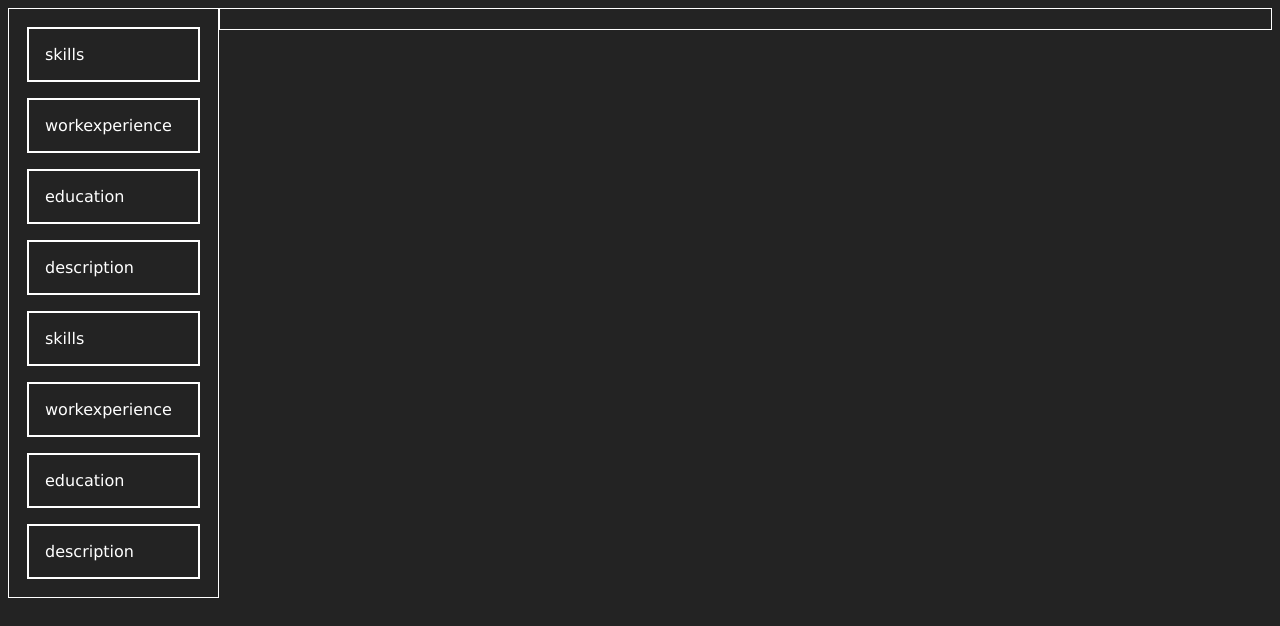
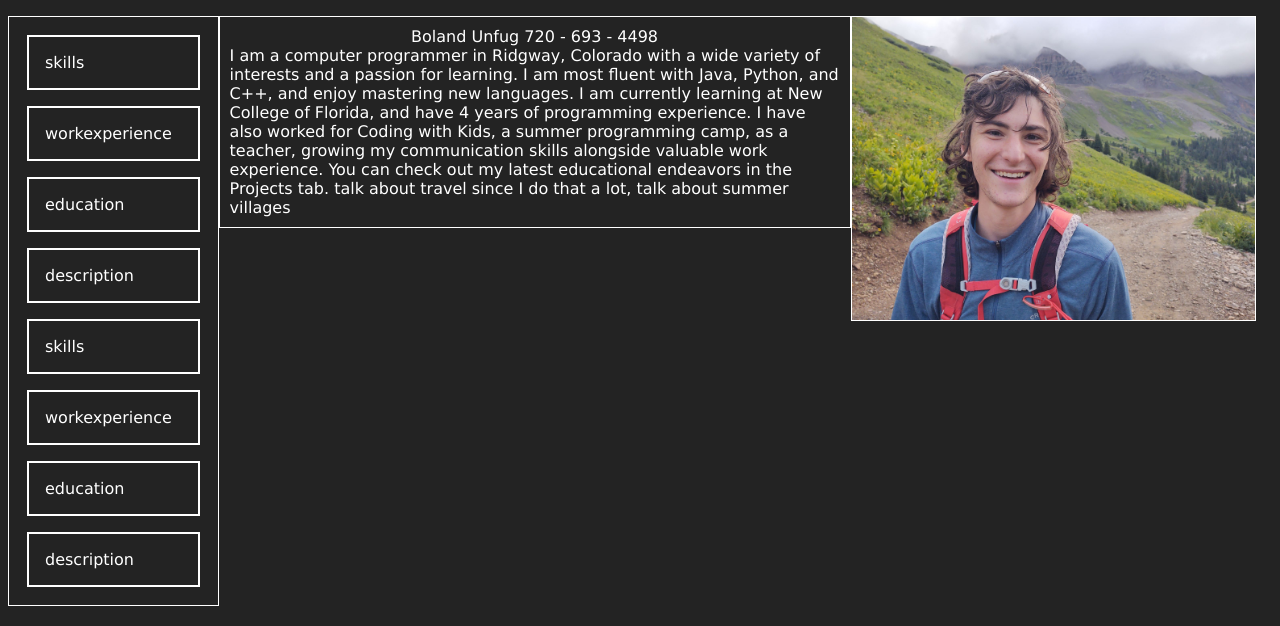
Before and after one commit to Boland-Unfug/Web-Technologies-2022, a plain HTML site: page Modular CV/description.html in a window 1280 px wide. Drawn offline with Linux system fonts and the light colour scheme.

Commit message:
finished description and skills draft

```diff
--- a/Modular CV/description.html
+++ b/Modular CV/description.html
@@ -6,6 +6,7 @@
 
 <!DOCTYPE html>
 <html lang="en-us">
+
 <head>
     <link rel="stylesheet" href="styles.css">
 
@@ -24,14 +25,30 @@
             <a href="file:///C:/Users/boogl/.vscode/Web-Technologies-2022/Modular%20CV/education.html">education</a>
             <a href="file:///C:/Users/boogl/.vscode/Web-Technologies-2022Modular%20CV/description.html">description</a>
             <a href="file:///C:/Users/boogl/.vscode/Web-Technologies-2022/Modular%20CV/skills.html">skills</a>
-                <a  href="file:///C:/Users/boogl/.vscode/Web-Technologies-2022/Modular%20CV/workexperience.html">workexperience</a>
+            <a href="file:///C:/Users/boogl/.vscode/Web-Technologies-2022/Modular%20CV/workexperience.html">workexperience</a>
             <a href="file:///C:/Users/boogl/.vscode/Web-Technologies-2022/Modular%20CV/education.html">education</a>
             <a href="file:///C:/Users/boogl/.vscode/Web-Technologies-2022Modular%20CV/description.html">description</a>
         </div> <!-- 25% -->
-            <div class="column-10 flexed">
-
+        <div class="column-6 flexed">
+            <div>
+                Boland Unfug
+                720 - 693 - 4498
+            </div>
+                I am a computer programmer in Ridgway, Colorado with a wide variety of interests and a passion for
+                learning.
+                I am most fluent with Java, Python, and C++, and enjoy mastering new languages.
+                I am currently learning at New College of Florida, and have 4 years of programming experience.
+                I have also worked for Coding with Kids, a summer programming camp, as a teacher, growing my
+                communication skills alongside valuable work experience.
+                You can check out my latest educational endeavors in the Projects tab.
+                talk about travel since I do that a lot, talk about summer villages
         </div> <!-- 75% -->
+        <div class="culumn-4 flexed box">
+            <img src="me2.jpg" alt="me" width="2000" height="1500">
+            <!--<img src="me.jpg" alt="me" width="1223" height="1630">-->
+        </div>
     </div>
 
 </body>
+
 </html>
--- a/Modular CV/styles.css
+++ b/Modular CV/styles.css
@@ -59,7 +59,7 @@ body {
     text-decoration: none;
   }
 
-  @media (min-width: 800px) {
+  @media only screen and (min-width: 800px) {
     .flexlinks {
       flex-direction: column;
     }
@@ -106,7 +106,17 @@ a:hover{
     /* image styling */
 
     img {
-      width: 50%;
+      width: 100%;
       height: 100%;
-      object-fit:scale-down;
+      object-fit:cover;
     }
+
+    /*.split {
+      width:50%;
+    }*/
+
+    @media only screen and (min-width: 800px) {
+      .split{
+        width:50%;
+      }
+    }
```
Also changed, not shown: Modular CV/skills.html (+2 -3 lines), Modular CV/me2.jpg (added). Lines whose indentation alone changed are shown as unchanged.
